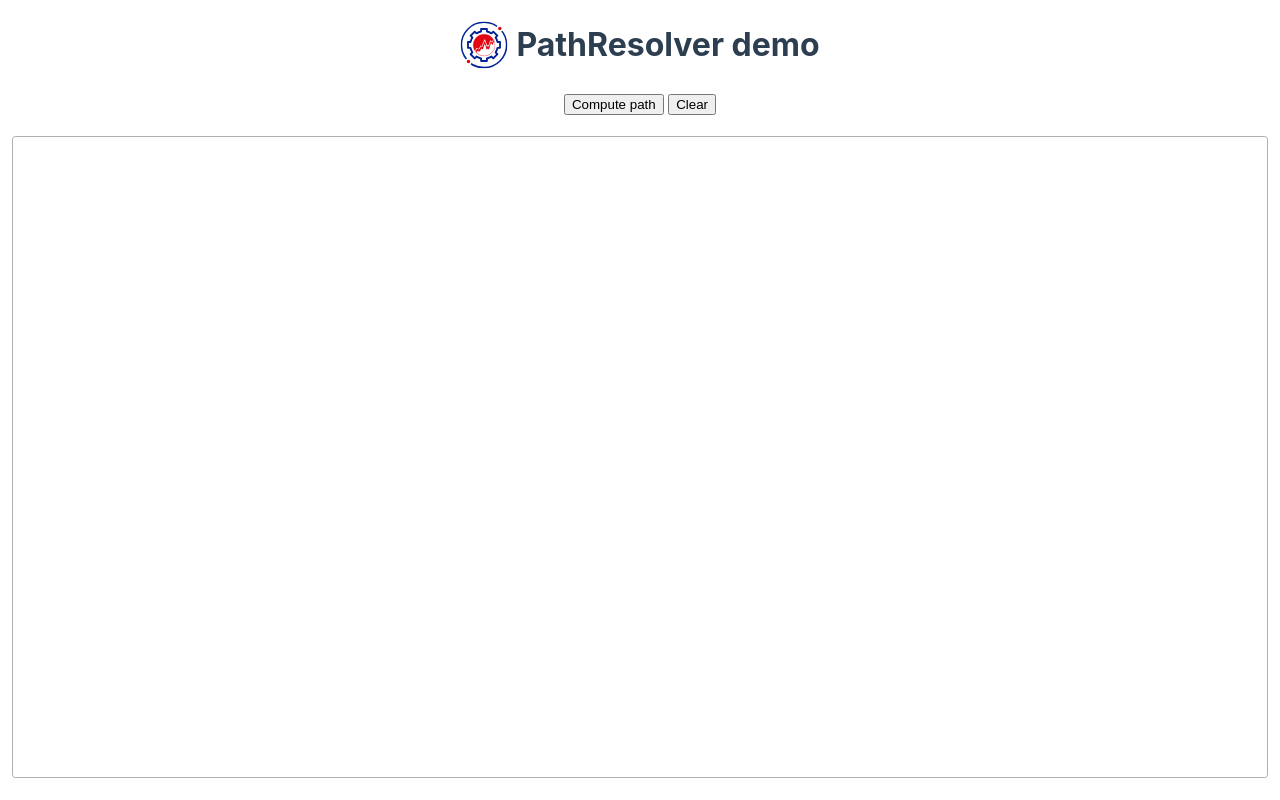
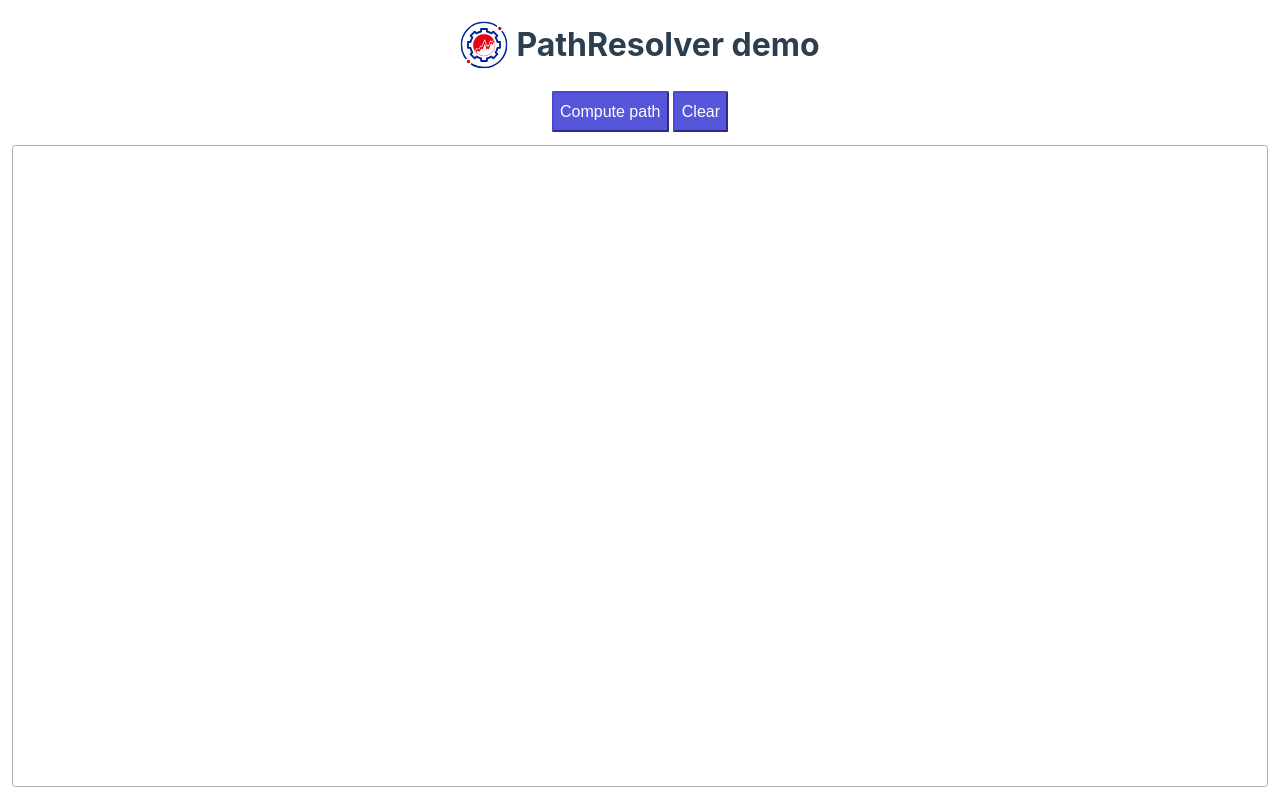
Before and after one commit to process-analytics/bpmn-visualization-addons, a website built with Vite: page packages/demo/index.html in a window 1280 px wide. Built offline with nearby package versions, Linux system fonts and the light colour scheme; what bpmn-visualization would draw is missing.

Commit message:
Improve design of buttons

```diff
--- a/packages/demo/index.html
+++ b/packages/demo/index.html
@@ -13,7 +13,7 @@
       <h1>PathResolver demo</h1>
 <!--      <a href="https://github.com/process-analytics/bpmn-visualization-demo-template/" target="_blank" class="gh-logo"><img src="/github-logo.svg" id="gh-logo" alt="The GitHub logo"></a>-->
     </header>
-    <section id="controls">
+    <section class="controls">
       <button id="btn-compute-path">Compute path</button>
       <button id="bt-clear">Clear</button>
     </section>
--- a/packages/demo/src/style.css
+++ b/packages/demo/src/style.css
@@ -52,6 +52,29 @@ header {
 /*  width: 2rem;*/
 /*}*/
 
+.controls button {
+  border-radius: .1rem;
+  background: #5755d9;
+  border-color: #4b48d6;
+  color: #fff;
+  cursor: pointer;
+  display: inline-block;
+  font-size: 1rem;
+  height: 2.6rem;
+  line-height: 1.2rem;
+  outline: 0;
+  padding: .25rem .4rem;
+  text-align: center;
+  text-decoration: none;
+  transition: background .2s,border .2s,box-shadow .2s,color .2s;
+  vertical-align: middle;
+}
+
+.controls button:hover {
+  background: #4240d4;
+  border-color: #3634d2;
+}
+
 #bpmn-container {
   height: 80vh;
   width: 98vw;
```
